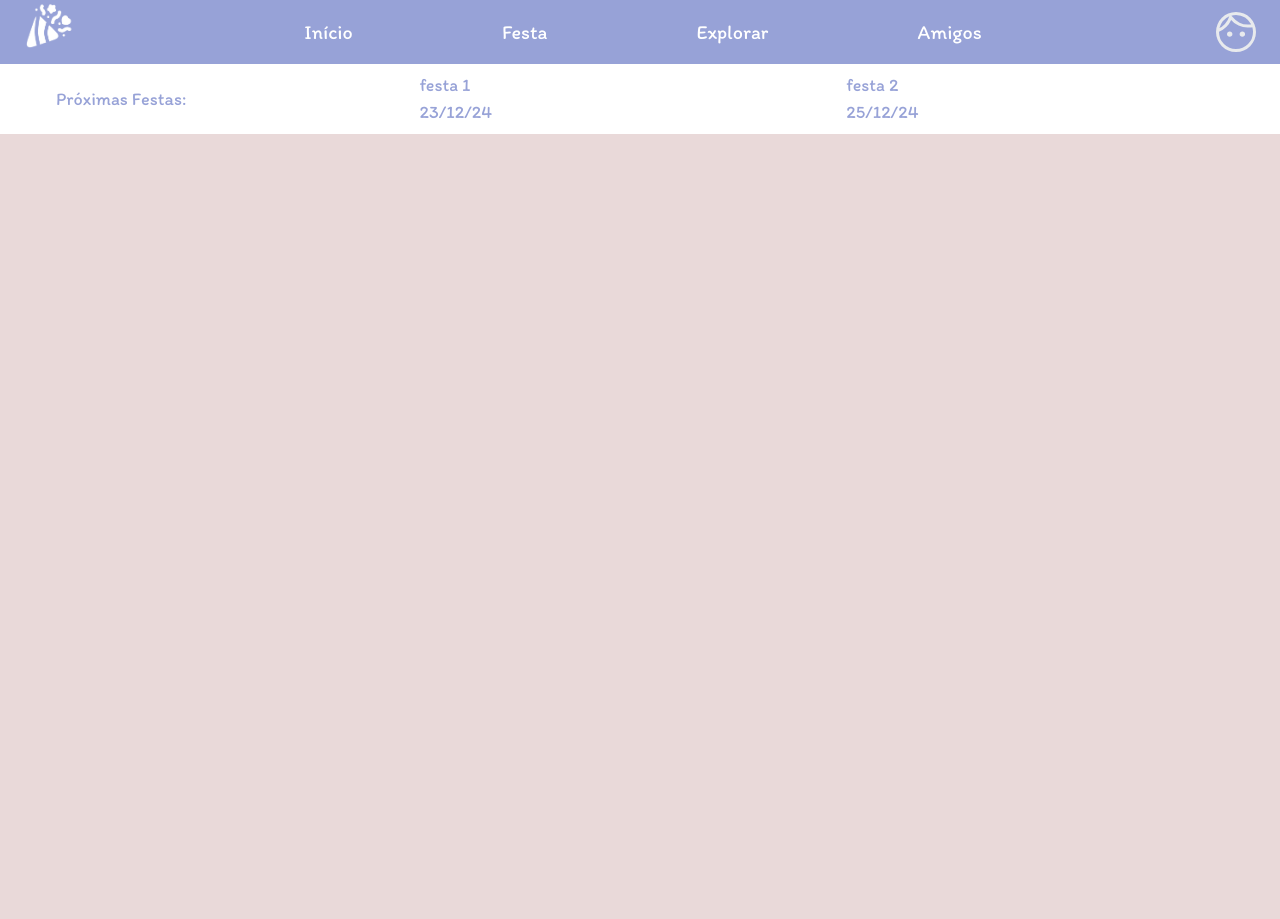
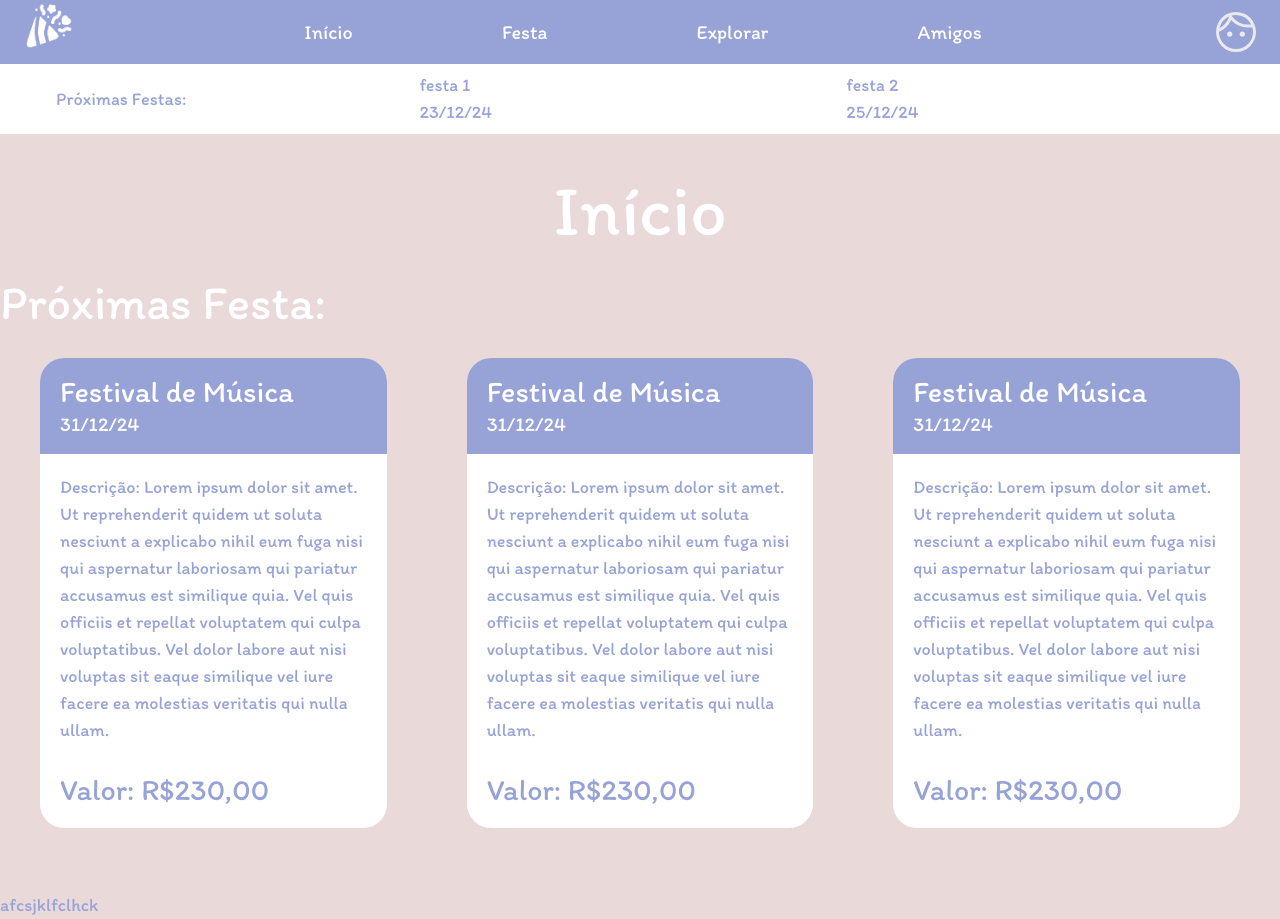
Before and after one commit to RafhaelMilanes/Front-end-PI, a Next.js app in the folder festa-pi-iesb/: page /home in a window 1280 px wide. Before the commit the page ends 800 px from the top, so only its background shows below. Built offline with nearby package versions, Linux system fonts and the light colour scheme.

Commit message:
Criação do componente de Proximas festas na home Close #24

```diff
--- a/festa-pi-iesb/src/app/(index)/home/page.tsx
+++ b/festa-pi-iesb/src/app/(index)/home/page.tsx
@@ -1,11 +1,17 @@
 import AgendaMinimizada from "@/components/ui/agendaMinimizada";
 import NavBar from "@/components/ui/navBar";
+import SecaoProximasFestas from "@/components/ui/secaoProximasFestas";
 
 export default function Page() {
     return(
         <>
             <NavBar />
             <AgendaMinimizada />
+            <div className="flex flex-col pt-10">
+            <h1 className="self-center text-white text-7xl">Início</h1>
+            <SecaoProximasFestas />
+            <section><h2>afcsjklfclhck</h2></section>
+            </div>
         </>
     )
 }
--- /dev/null
+++ b/festa-pi-iesb/src/components/ui/secaoProximasFestas.tsx
@@ -0,0 +1,46 @@
+function SecaoProximasFestas() {
+  const items = [
+    {
+      nome: "Festival de Música",
+      data: "31/12/24",
+      descricao:
+        "Descrição: Lorem ipsum dolor sit amet. Ut reprehenderit quidem ut soluta nesciunt a explicabo nihil eum fuga nisi qui aspernatur laboriosam qui pariatur accusamus est similique quia. Vel quis officiis et repellat voluptatem qui culpa voluptatibus. Vel dolor labore aut nisi voluptas sit eaque similique vel iure facere ea molestias veritatis qui nulla ullam. ",
+      valor: 230,
+    },
+    {
+      nome: "Festival de Música",
+      data: "31/12/24",
+      descricao:
+        "Descrição: Lorem ipsum dolor sit amet. Ut reprehenderit quidem ut soluta nesciunt a explicabo nihil eum fuga nisi qui aspernatur laboriosam qui pariatur accusamus est similique quia. Vel quis officiis et repellat voluptatem qui culpa voluptatibus. Vel dolor labore aut nisi voluptas sit eaque similique vel iure facere ea molestias veritatis qui nulla ullam. ",
+      valor: 230,
+    },
+    {
+      nome: "Festival de Música",
+      data: "31/12/24",
+      descricao:
+        "Descrição: Lorem ipsum dolor sit amet. Ut reprehenderit quidem ut soluta nesciunt a explicabo nihil eum fuga nisi qui aspernatur laboriosam qui pariatur accusamus est similique quia. Vel quis officiis et repellat voluptatem qui culpa voluptatibus. Vel dolor labore aut nisi voluptas sit eaque similique vel iure facere ea molestias veritatis qui nulla ullam. ",
+      valor: 230,
+    },
+  ];
+  return (
+    <section className="py-8">
+      <h2 className="text-5xl text-white  ">Próximas Festa:</h2>
+      <ul className="grid w-full grid-rows-[repeat(auto-fit,minmax(300px,1fr))] grid-cols-[repeat(auto-fit,minmax(300px,1fr))]">
+        {items.map((item, index) => (
+          <li className="bg-white mx-10 my-8 rounded-3xl" key={index}>
+            <div className="bg-[#97a2d7] text-white px-5 py-4 rounded-t-3xl">
+              <h3 className="text-3xl">{item.nome}</h3>
+              <p className="text-xl">{item.data}</p>
+            </div>
+            <div className="px-5 py-5">
+              <p>{item.descricao}</p>
+              <p className="text-3xl pt-7">Valor: R${item.valor},00</p>
+            </div>
+          </li>
+        ))}
+      </ul>
+    </section>
+  );
+}
+
+export default SecaoProximasFestas;
```
